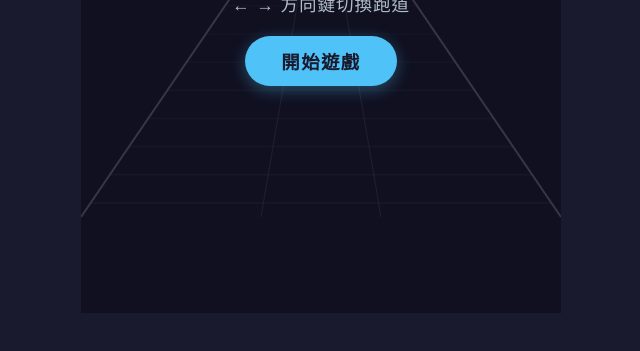
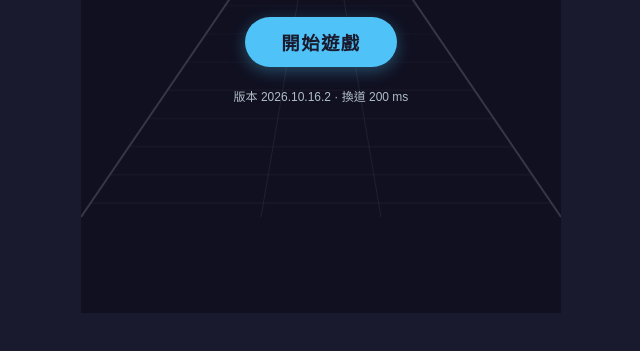
Before and after one commit to BlackPcoco/AI-GAME, a plain HTML site: page index.html in a window 1280 px wide. Shown: the part 407-758 px from the top of the page, without its empty margins (319-959 px from the left). Drawn offline with Linux system fonts and the light colour scheme.

Commit message:
Add files via upload

```diff
--- a/game.js
+++ b/game.js
@@ -3,6 +3,7 @@
 // =============================================================
 
 // ── 透視渲染常數 ──────────────────────────────────────────────
+const GAME_VERSION = '2026.10.16.2';
 const CANVAS_W = 480;
 const CANVAS_H = 640;
 const VANISH_X = 240;
@@ -354,6 +355,8 @@ function startGame() {
 
 // ── 頁面初始化與事件綁定 ─────────────────────────────────────
 document.addEventListener('DOMContentLoaded', () => {
+  const versionLabel = document.getElementById('build-version');
+  if (versionLabel) versionLabel.textContent = '版本 ' + GAME_VERSION + ' · 換道 ' + LANE_CHANGE_DURATION + ' ms';
   document.getElementById('btn-start').addEventListener('click', startGame);
   document.getElementById('btn-restart').addEventListener('click', startGame);
   document.addEventListener('keydown', handleKeyDown);
--- a/index.html
+++ b/index.html
@@ -20,6 +20,7 @@
       <h1 class="game-title">三線跑酷</h1>
       <p class="game-instruction">← → 方向鍵切換跑道</p>
       <button id="btn-start" class="game-btn">開始遊戲</button>
+      <p id="build-version" style="font-size: 12px; color: #b0bec5;" aria-live="polite">正在確認遊戲版本…</p>
     </div>
 
     <!-- 遊戲結束畫面覆蓋層 -->
@@ -32,6 +33,6 @@
   </div>
 
   <!-- 於 body 底部引入遊戲邏輯 -->
-  <script src="game.js"></script>
+  <script src="game.js?v=20261016-2"></script>
 </body>
 </html>
```
